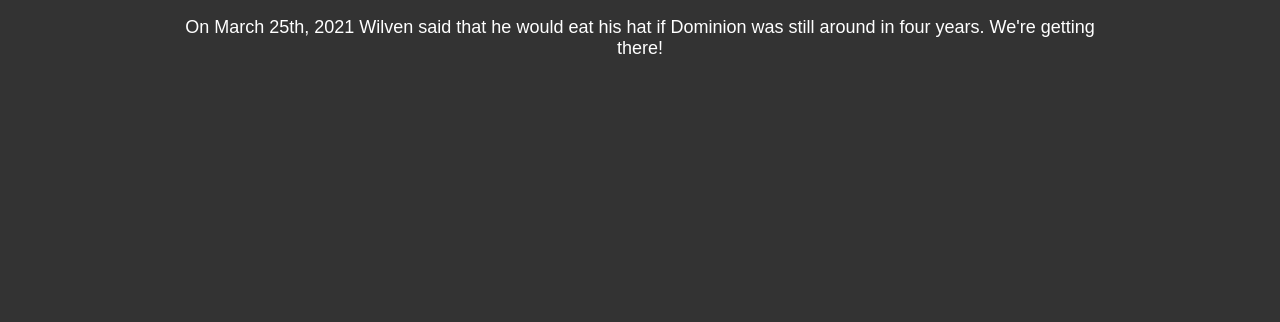
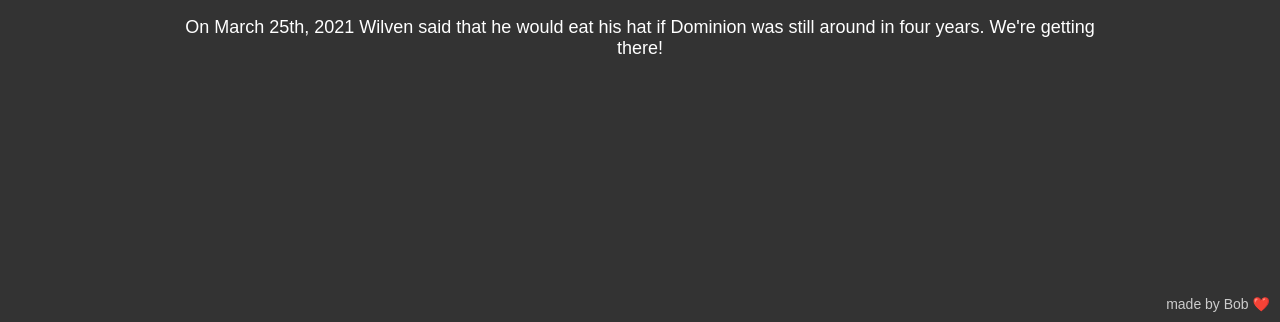
Before and after one commit to BobTheSnob1/BobTheSnob1.github.io, a plain HTML site: page index.html in a window 1280 px wide. Shown: the part 478-800 px from the top of the page. Drawn offline with Linux system fonts and the light colour scheme.

Commit message:
signature

```diff
--- a/index.html
+++ b/index.html
@@ -18,6 +18,9 @@
     <div class="info-text">
       On March 25th, 2021 Wilven said that he would eat his hat if Dominion was still around in four years. We're getting there!
     </div>
+    <div class="note">
+        made by Bob ❤️
+    </div>
   </div>
   <script src="script.js"></script>
 </body>
--- a/styles.css
+++ b/styles.css
@@ -62,3 +62,11 @@ body {
     line-height: 50px;
     height: 100%;
   }
+
+  .note {
+    position: fixed;
+    bottom: 10px;
+    right: 10px;
+    font-size: 14px;
+    color: #ccc;
+  }
```
